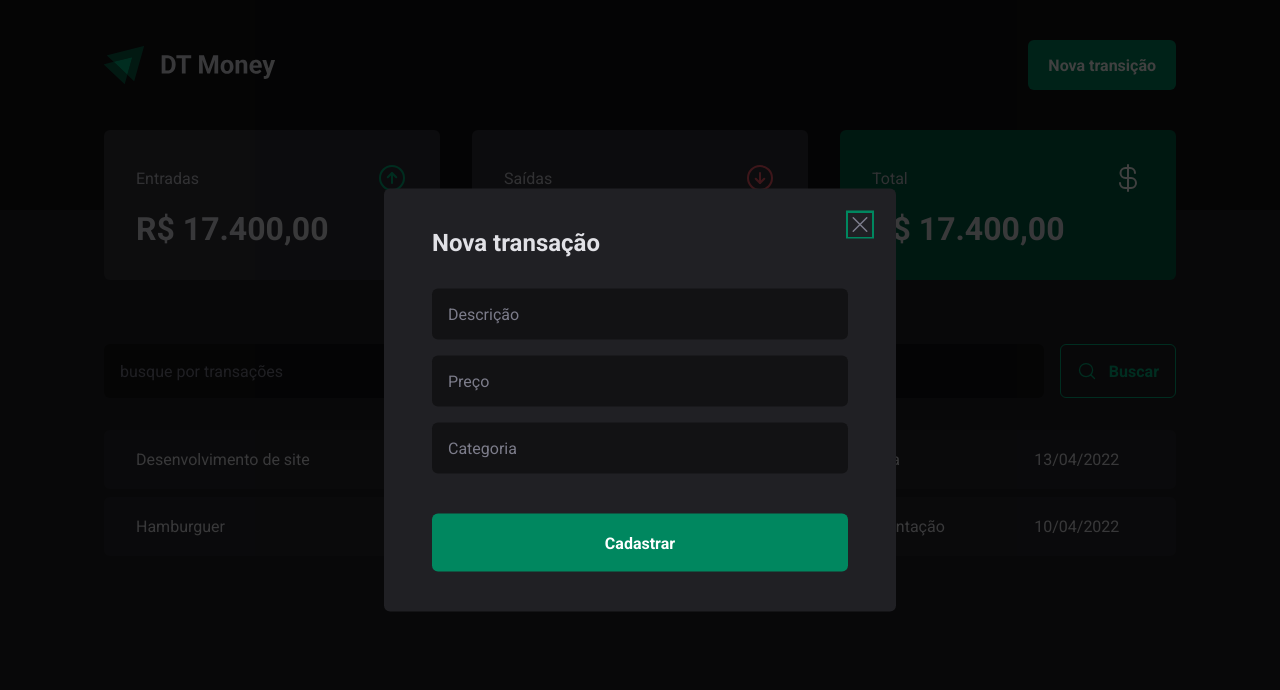
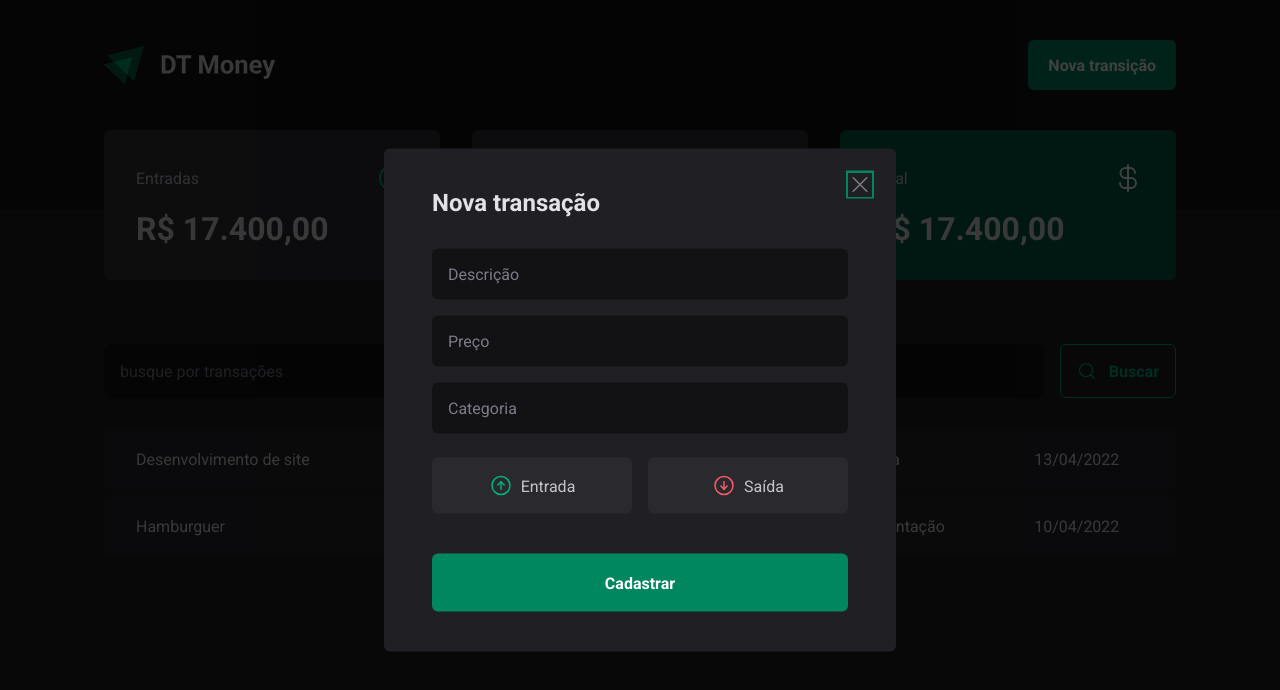
Before and after one commit to Massaronii/03-dt-money, a React (Vite) app: page / in a window 1280 px wide. Both pictures are taken after a click on the button "Nova transição". Shown: the top 690 px of the page. Built offline with nearby package versions, Linux system fonts and the light colour scheme.

Commit message:
:lipstick: botões entrada e saída modal

```diff
--- a/src/components/NewTransactionModal/index.tsx
+++ b/src/components/NewTransactionModal/index.tsx
@@ -1,6 +1,6 @@
 import * as Dialog from "@radix-ui/react-dialog"
-import { Overlay, Content, CloseButton } from "./styles"
-import { X } from "phosphor-react"
+import { Overlay, Content, CloseButton, TransactionType, TransactionTypeButton } from "./styles"
+import { ArrowCircleDown, ArrowCircleUp, X } from "phosphor-react"
 
 export function NewTransactionModal() {
   return (
@@ -11,7 +11,7 @@
         <Dialog.Title>Nova transação</Dialog.Title>
 
         <CloseButton>
-          <X size={24}/>
+          <X size={24} />
         </CloseButton>
 
         <form action="">
@@ -19,6 +19,18 @@
           <input type="Number" placeholder="Preço" required />
           <input type="text" placeholder="Categoria" required />
 
+          <TransactionType>
+            <TransactionTypeButton variant="income">
+              <ArrowCircleUp size={24} />
+              Entrada
+            </TransactionTypeButton>
+
+            <TransactionTypeButton variant="outcome">
+              <ArrowCircleDown size={24} />
+              Saída
+            </TransactionTypeButton>
+          </TransactionType>
+
           <button type="submit">Cadastrar</button>
         </form>
       </Content>
--- a/src/components/NewTransactionModal/styles.ts
+++ b/src/components/NewTransactionModal/styles.ts
@@ -69,3 +69,32 @@
   cursor: pointer;
   color: ${props => props.theme["gray-500"]};
 `
+
+export const TransactionType = styled.div`
+  display: grid;
+  grid-template-columns: repeat(2, 1fr);
+  gap: 1rem;
+  margin-top: 0.5rem;
+`;
+
+interface TransactionTypeButtonProps {
+  variant: "income" | "outcome";
+}
+
+export const TransactionTypeButton =
+  styled.button<TransactionTypeButtonProps>`
+background: ${(props) => props.theme["gray-700"]};
+padding: 1rem;
+display: flex;
+align-items: center;
+justify-content: center;
+gap: 0.5rem;
+border-radius: 6px;
+cursor: pointer;
+border: 0;
+color: ${(props) => props.theme["gray-300"]};
+
+svg{
+  color: ${props => props.variant === "income" ? props.theme["green-300"] : props.theme["red-300"]};
+}
+`;
```
